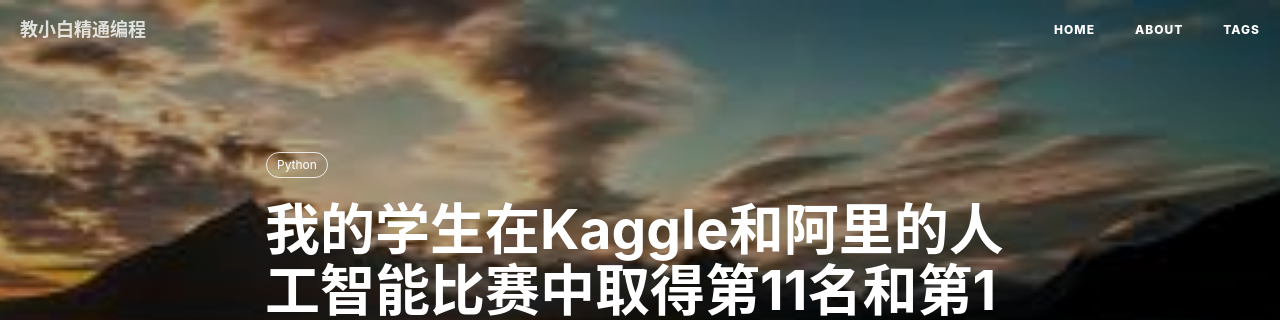
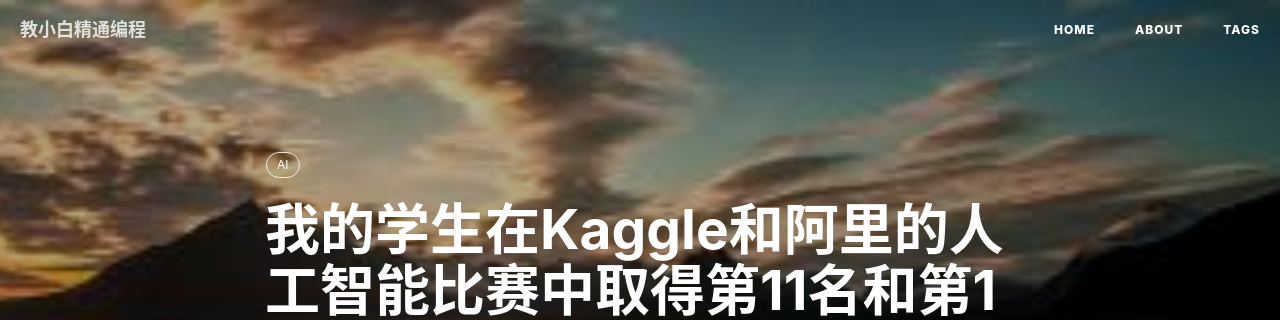
Before and after one commit to xuepro/xuepro.github.io, a Jekyll site: the page built from _posts/2019-01-18-学生在Kaggle和阿里的人工智能比赛中取得第11名和第1名的好成绩.md, in a window 1280 px wide. Shown: the top 320 px of the page. Built offline with Jekyll 4.4.1, drawn with Linux system fonts in a browser that asks for light colours; nearby versions of some CDN libraries; comment, search, counter and statistics services are not loaded.

Commit message:
Update 2019-01-18-学生在Kaggle和阿里的人工智能比赛中取得第11名和第1名的好成绩.md

```diff
--- a/_posts/2019-01-18-学生在Kaggle和阿里的人工智能比赛中取得第11名和第1名的好成绩.md
+++ b/_posts/2019-01-18-学生在Kaggle和阿里的人工智能比赛中取得第11名和第1名的好成绩.md
@@ -9,7 +9,7 @@ header-mask:  0.3
 catalog:      true
 multilingual: true
 tags:
-    - Python
+    - AI
 
 ---
 
```
